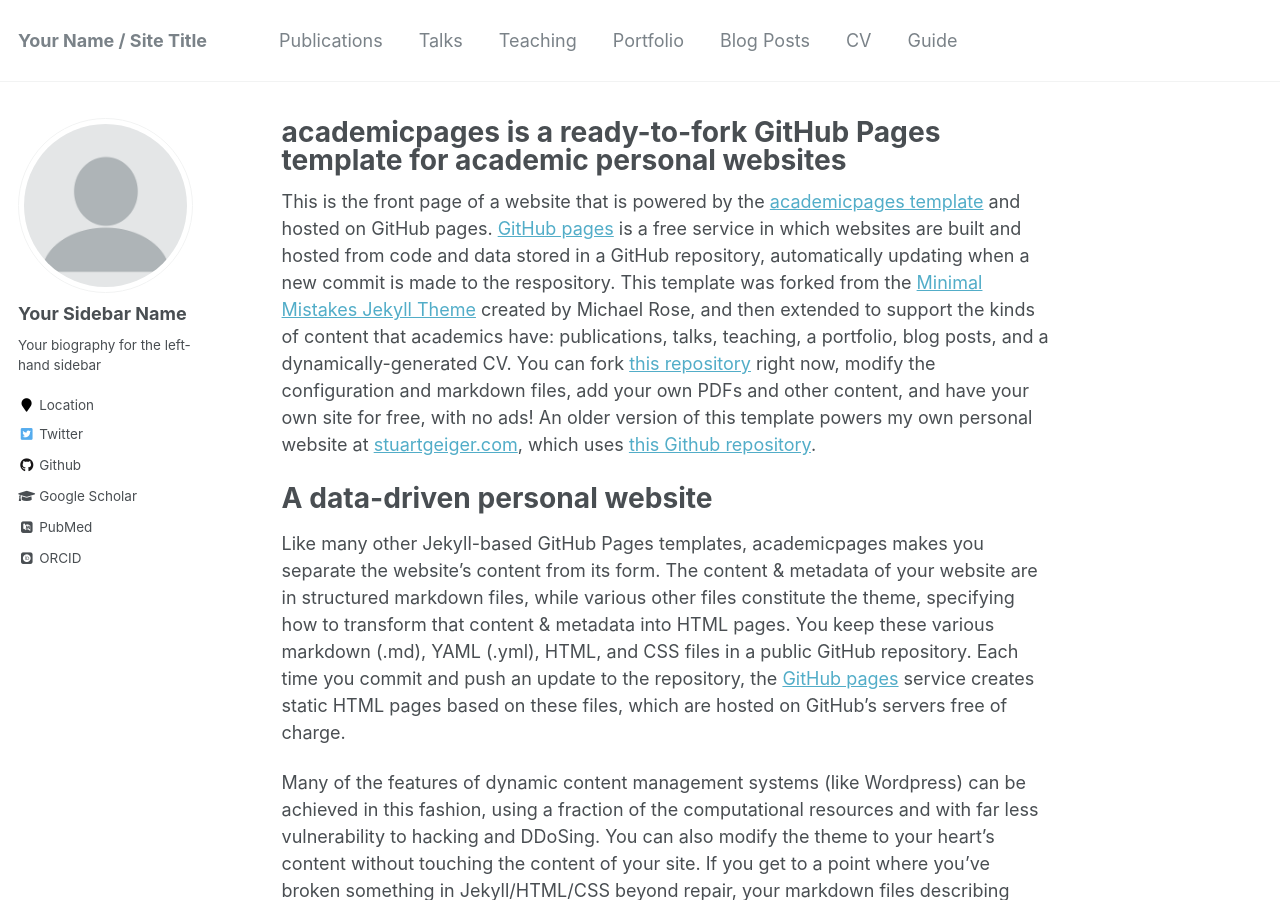
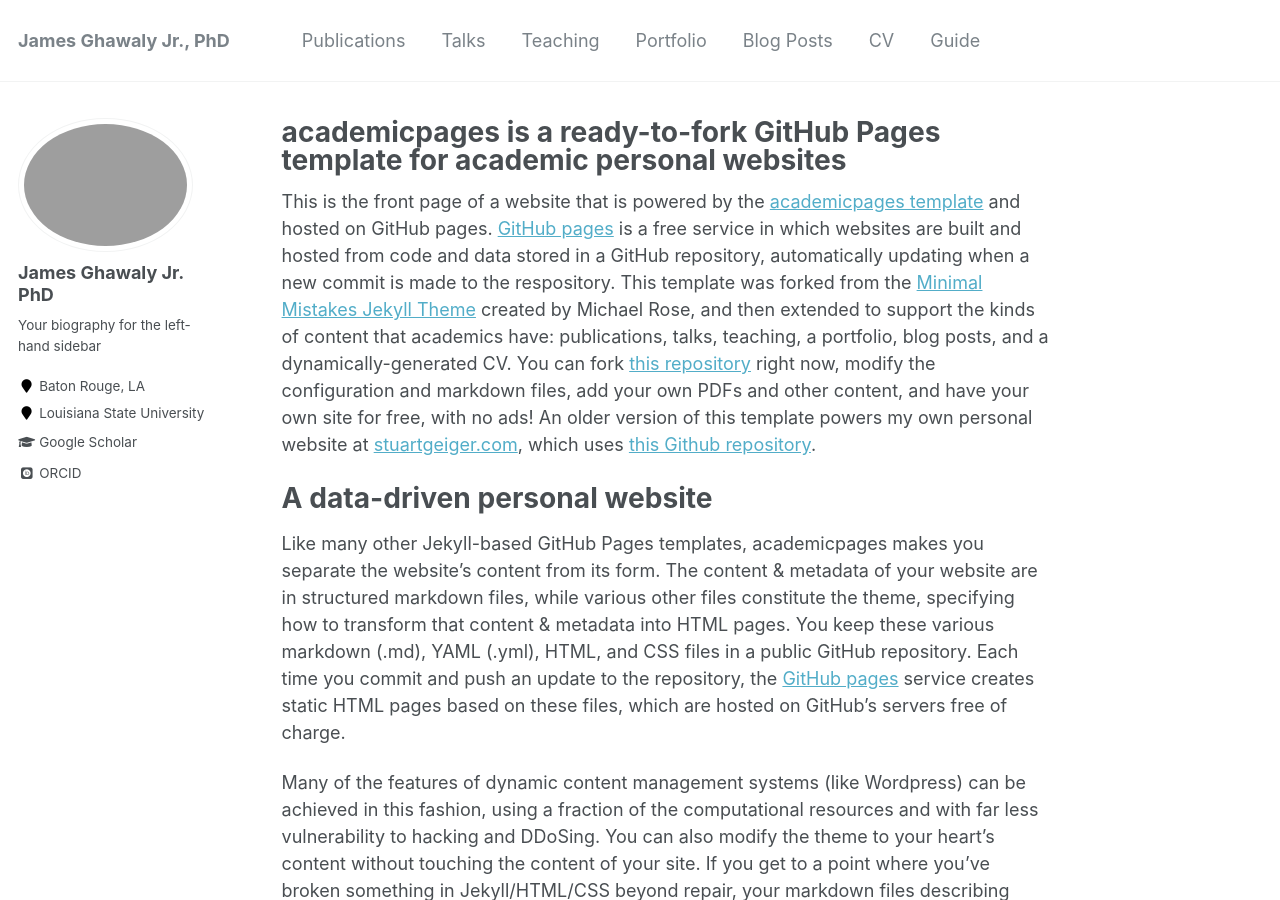
Before and after one commit to jghawaly/jghawaly.github.io, a Jekyll site: the page built from _pages/about.md, in a window 1280 px wide and 900 px high. Built offline with Jekyll 4.4.1, drawn with Linux system fonts in a browser that asks for light colours; some web fonts are replaced; some of the changed text lies outside the part shown.

Commit message:
Updated template

```diff
--- a/_config.yml
+++ b/_config.yml
@@ -7,13 +7,13 @@
 
 # Site Settings
 locale                   : "en-US"
-title                    : "Your Name / Site Title"
+title                    : "James Ghawaly Jr., PhD"
 title_separator          : "-"
-name                     : &name "Your Name"
+name                     : &name "James Ghawaly"
 description              : &description "personal description"
-url                      : https://academicpages.github.io # the base hostname & protocol for your site e.g. "https://mmistakes.github.io"
+url                      : https://jamesghawaly.org # the base hostname & protocol for your site e.g. "https://mmistakes.github.io"
 baseurl                  : "" # the subpath of your site, e.g. "/blog"
-repository               : "academicpages/academicpages.github.io"
+repository               : "jghawaly/jghawaly.github.io"
 teaser                   :  # filename of teaser fallback teaser image placed in /images/, .e.g. "500x300.png"
 breadcrumbs              : false # true, false (default)
 words_per_minute         : 160
@@ -80,13 +80,13 @@ analytics:
 
 # Site Author
 author:
-  name             : "Your Sidebar Name"
-  avatar           : "profile.png"
+  name             : "James Ghawaly Jr. PhD"
+  avatar           : "profile.jpeg                "
   bio              : "Your biography for the left-hand sidebar"
-  location         : "Location"
-  employer         :
-  pubmed           : "https://www.ncbi.nlm.nih.gov/pubmed/?term=john+snow"
-  googlescholar    : "http://yourfullgooglescholarurl.com"
+  location         : "Baton Rouge, LA"
+  employer         : "Louisiana State University"
+  pubmed           : # "https://www.ncbi.nlm.nih.gov/pubmed/?term=john+snow"
+  googlescholar    : "https://scholar.google.com/citations?user=ooLCED8AAAAJ&hl=en&oi=ao"
   email            :
   researchgate     :  # example: "https://www.researchgate.net/profile/yourprofile"
   uri              :
@@ -96,20 +96,20 @@ author:
   flickr           :
   facebook         :
   foursquare       :
-  github           : "academicpages"
+  github           : #"jghawaly"
   google_plus      :
   keybase          :
   instagram        :
   impactstory      : #"https://profiles.impactstory.org/u/xxxx-xxxx-xxxx-xxxx"
   lastfm           :
   linkedin         :
-  orcid            : "http://orcid.org/yourorcidurl"
+  orcid            : "https://orcid.org/0000-0001-8826-8500"
   pinterest        :
   soundcloud       :
   stackoverflow    : # http://stackoverflow.com/users/123456/username
   steam            :
   tumblr           :
-  twitter          : "replacethistwitterhandle"
+  twitter          : #"replacethistwitterhandle"
   vine             :
   weibo            :
   xing             :
```
Also changed, not shown: images/profile.png (deleted), 1 other file.
